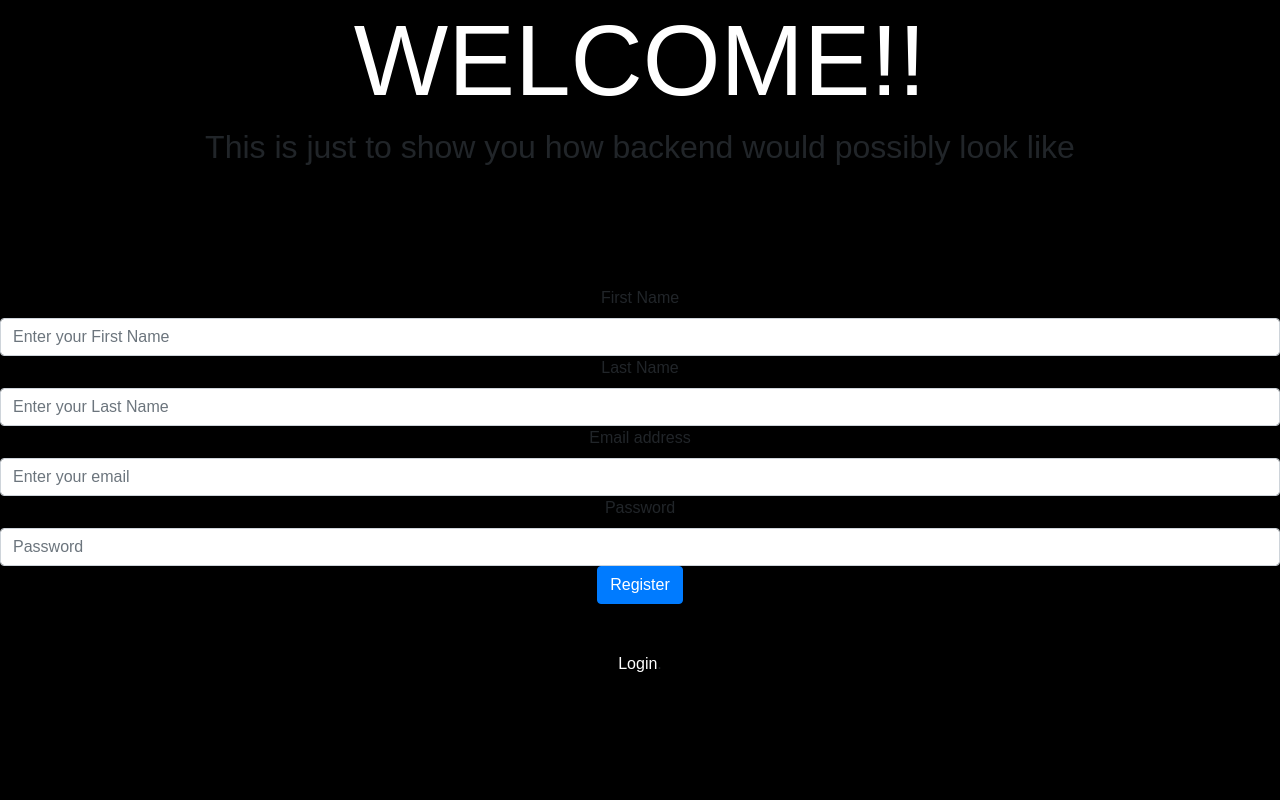
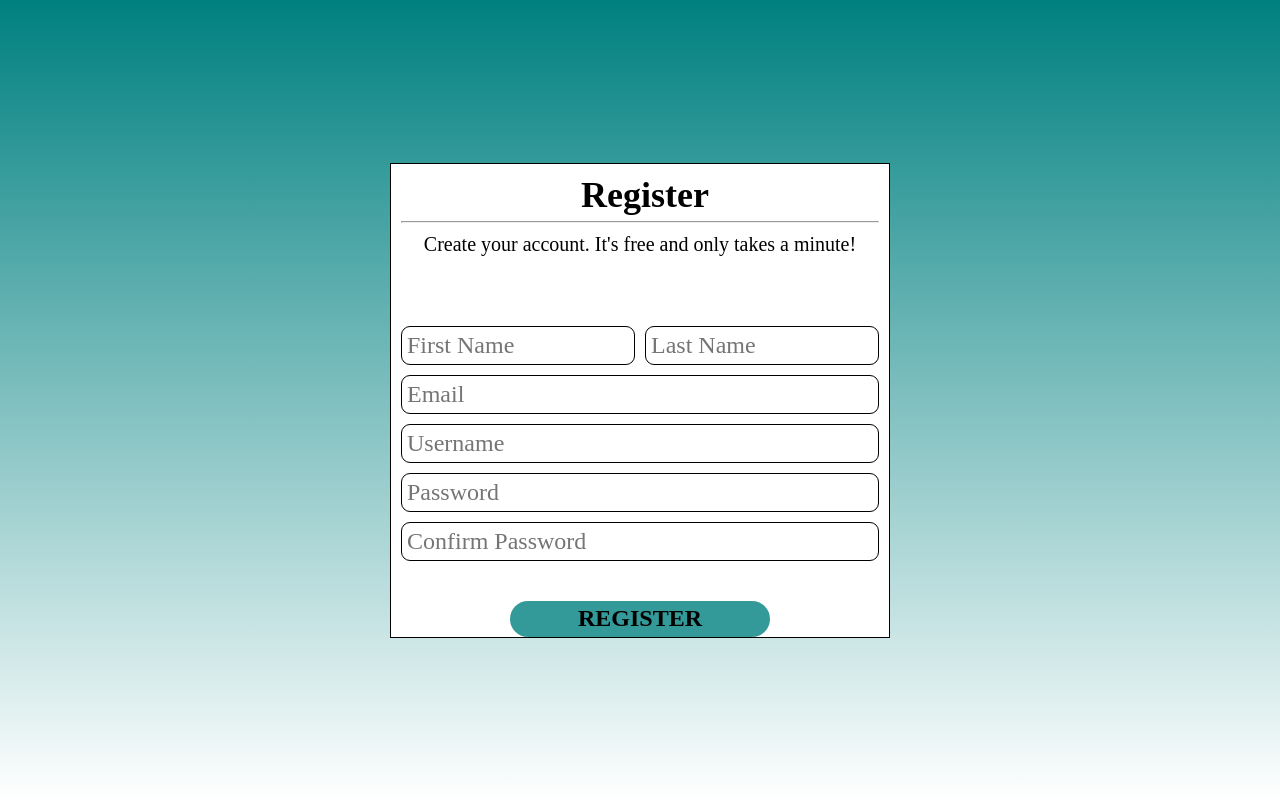
Before and after one commit to CSE-Courses/course-project-sayless, a Flask app: page /signup in a window 1280 px wide. Run offline with Flask 2, Linux system fonts and the light colour scheme; some libraries are stand-ins or nearby versions; some web fonts are replaced.

Commit message:
#28: finished frontend and backend intregation:

```diff
--- a/SayLess/__init__.py
+++ b/SayLess/__init__.py
@@ -77,13 +77,14 @@ def loginPage():
 def signUp():
     if request.method == 'GET':
         # Do stuff for get request
-        return render_template("dummy2.html")
+        return render_template("registration.html")
     else:
         # Do stuff for post request
         form_data = request.form
         print(form_data)
         email = form_data.get("email")
-        print(type(email))
+        username = form_data.get("username")
+        confirm = form_data.get("confirm")
         password = replace(form_data.get("password"))
 
 
@@ -92,14 +93,19 @@ def signUp():
 
 
         email_check = User.query.filter_by(email=email).first()
+        username_check = User.query.filter_by(username=username).first()
         if len(password) < 8:
             return jsonify("password too short")
+        elif username_check != None and username_check == username:
+            return jsonify("username exists")
         elif email_check != None and email_check.email == email:
             return jsonify("email exists")
+        elif password != confirm:
+            return jsonify("password does not match")
         else:
             password = password.encode('utf-8')
             password = bcrypt.hashpw(password, bcrypt.gensalt())
-            me = User(username=email,email=email,first_name=fname,last_name=lname,password=password)
+            me = User(username=username,email=email,first_name=fname,last_name=lname,password=password)
             db.session.add(me)
             db.session.commit()
     return jsonify("success")
--- a/statics/dummy2.js
+++ b/statics/registration.js
@@ -1,10 +1,12 @@
 $(document).ready(function () {
     $('#registerForm').on('submit',function (event) {
-
+        console.log("button work");
         const fname = $('#fname').val();
         const lname = $('#lname').val();
         const email = $('#emailInput').val();
-        const password = $('#p').val();
+        const password = $('#password').val();
+        const username = $('#username').val();
+        const confirm = $('#password2').val();
 
         $.ajax({
            cache:false,
@@ -12,13 +14,16 @@ $(document).ready(function () {
                 'email': email,
                 'password': password,
                 'fname':fname,
-                'lname':lname
+                'lname':lname,
+                'username':username,
+                'confirm' :confirm
             },
             type: 'POST',
             url: '/signup'
         })
         .done(function(data){
                 // check what kind of error is it.
+                console.log("hdhdhd");
                 if (data == "email exists"){
                     const msgElem = $('#usrMsg');
                     msgElem.text("email already exists");
@@ -26,6 +31,14 @@ $(document).ready(function () {
                 }else if(data == "password too short"){
                     const msgElem = $('#usrMsg');
                     msgElem.text("password Must be 8 characters or longer");
+                    msgElem.css("color", "red");
+                }else if( data == "username exists"){
+                    const msgElem = $('#usrMsg');
+                    msgElem.text("Username already exists");
+                    msgElem.css("color", "red");
+                }else if( data == "password does not match"){
+                    const msgElem = $('#usrMsg');
+                    msgElem.text("password does not match");
                     msgElem.css("color", "red");
                 }
                 else{
--- a/templates/dummy2.html
+++ /dev/null
@@ -1,53 +0,0 @@
-
-
-
-
-<html>
-    <head>
-
-        <title>Signup</title>
-        <!-- Bootstrap CSS and fa-icon -->
-        <link rel="stylesheet" href="/include/bootstrap.css">
-        <link rel="stylesheet" href="/dummy.css">
-
-        <!-- jQuery first, then Popper.js, then Bootstrap JS -->
-        <script src="/include/jquery.min.js"></script>
-        <script src="/include/bootstrap.js"></script>
-        <script src="/include/popper.min.js"></script>
-        <script src="/dummy2.js"></script>
-
-      </head>
-      <center>
-        <h1>WELCOME!!</h1>
-        <h2>This is just to show you how backend would possibly look like</h2>
-    <form id="registerForm" >
-
-      <br><br><br><br>
-
-      <p id="usrMsg"></p>
-      <div class="form-group-1">
-          <label for="fname">First Name</label>
-          <input type="text" class="form-control" id="fname" placeholder="Enter your First Name" required="true">
-      </div>
-      <div class="form-group-2">
-        <label for="lname">Last Name</label>
-        <input type="text" class="form-control" id="lname" placeholder="Enter your Last Name" required="true">
-    </div>
-    <div class="form-group-4">
-        <label for="emailInput">Email address</label>
-        <input type="email" class="form-control" id="emailInput" placeholder="Enter your email" required="true">
-    </div>
-      <div class="form-group-5">
-          <label for="passwordInput">Password</label>
-          <input type="password" class="form-control" id="p" placeholder="Password" required="true">
-      </div>
-      <button  type="submit" class="btn btn-primary">Register</button>
-
-      <br><br><br>
-
-      <p> <a href="/login" style="color:white">Login</a>.</p>
-    </form>
-      </center>
-
-
-    </html>
--- a/templates/registration.html
+++ b/templates/registration.html
@@ -5,7 +5,7 @@
   <title>SayLess - Sign Up</title>
   <!-- Bootstrap CSS and fa-icon -->
   <!-- <link rel="stylesheet" href="/include/bootstrap.css"> -->
-  <link rel="stylesheet" href="/statics/registration.css"
+  <link rel="stylesheet" href="/registration.css">
   <link href="https://fonts.googleapis.com/css2?family=David+Libre:wght@400;700&display=swap" rel="stylesheet">
 
   <meta charset="UTF-8">
@@ -15,39 +15,42 @@
   <script src="/include/jquery.min.js"></script>
   <script src="/include/bootstrap.js"></script>
   <script src="/include/popper.min.js"></script>
+  <script src="/registration.js"></script>
 
 </head>
 
 <body>
+  <form id="registerForm" >
   <div class="cont">
     <div class="form">
       <h2>Register</h2>
       <hr>
       <p>Create your account. It's free and only takes a minute!</p>
-
+      <p id="usrMsg"></p>
       <div class="row">
         <div class="col-50">
-          <input type="first-name" name="first-name" placeholder="First Name" required>
+          <input type="first-name"  id="fname" name="first-name"  placeholder="First Name" required>
         </div>
         <div class="col-50">
-          <input type="last-name" name="last-name" placeholder="Last Name" required>
+          <input type="last-name"  id="lname" name="last-name" placeholder="Last Name" required>
         </div>
       </div>
 
       <label>
-        <input type="email" name="email" placeholder="Email" required>
+        <input type="email" id="emailInput" name="email" placeholder="Email" required>
       </label>
       <label>
-        <input type="username" name="username" placeholder="Username" required>
+        <input type="username" id="username" name="username" placeholder="Username" required>
       </label>
       <label>
-        <input type="password" name="password" placeholder="Password" required>
+        <input type="password" id="password" name="password" placeholder="Password" required>
       </label>
       <label>
-        <input type="confirm-password" name="confirm-password" placeholder="Confirm Password" required>
+        <input type="password" id="password2" name="confirm-password" placeholder="Confirm Password" required>
       </label>
-      <button class="submit" type="button">Register</button>
+      <button class="submit" >Register</button>
     </div>
   </div>
+</form>
 </body>
 </html>
```
